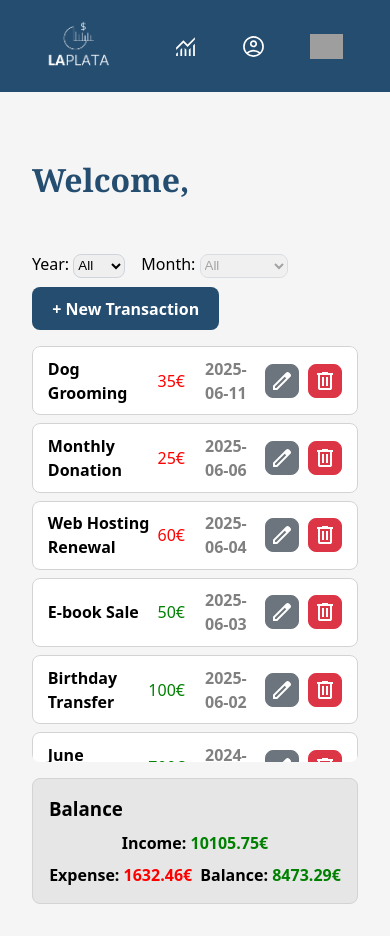
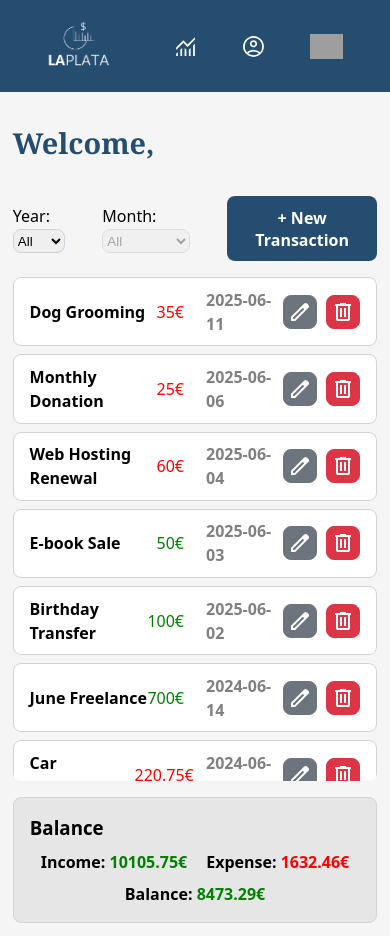
Before and after one commit to JNBarrachina/laplata-client, a React (Vite) app: page /dashboard in a window 390 px wide. Built offline with nearby package versions, Linux system fonts and the light colour scheme; sample sign-in values are in the browser's storage; grey boxes are pictures that could not be loaded.

Commit message:
Minor styles fixes (#27)

```diff
--- a/src/components/pages/Dashboard/Dashboard.css
+++ b/src/components/pages/Dashboard/Dashboard.css
@@ -14,18 +14,18 @@
 
 .paymentsHeaderWelcome {
   display: flex;
-  flex-flow: row wrap;
   justify-content: space-between;
   align-items: center;
+
   width: 100%;
-  padding-top: 2rem;
-  padding-bottom: 2rem;
+  padding-top: 1rem;
+  padding-bottom: 1rem;
   gap: 0.6rem;
 }
 
 .paymentsHeaderFilters {
   display: flex;
-  flex-flow: row wrap;
+  flex-flow: row nowrap;
   justify-content: space-between;
   align-items: center;
 
@@ -107,6 +107,10 @@
 
 
 @media screen and (max-width: 950px) {
+  .dashboardMain{
+    padding: 0.8rem;
+  }
+
   .dashboardHeaderContainer {
     width: 100%;
     height: fit-content;
@@ -136,6 +140,6 @@
   }
 
   .dashboardTitle {
-    font-size: 2rem;
+    font-size: 1.8rem;
   }
 }
```
